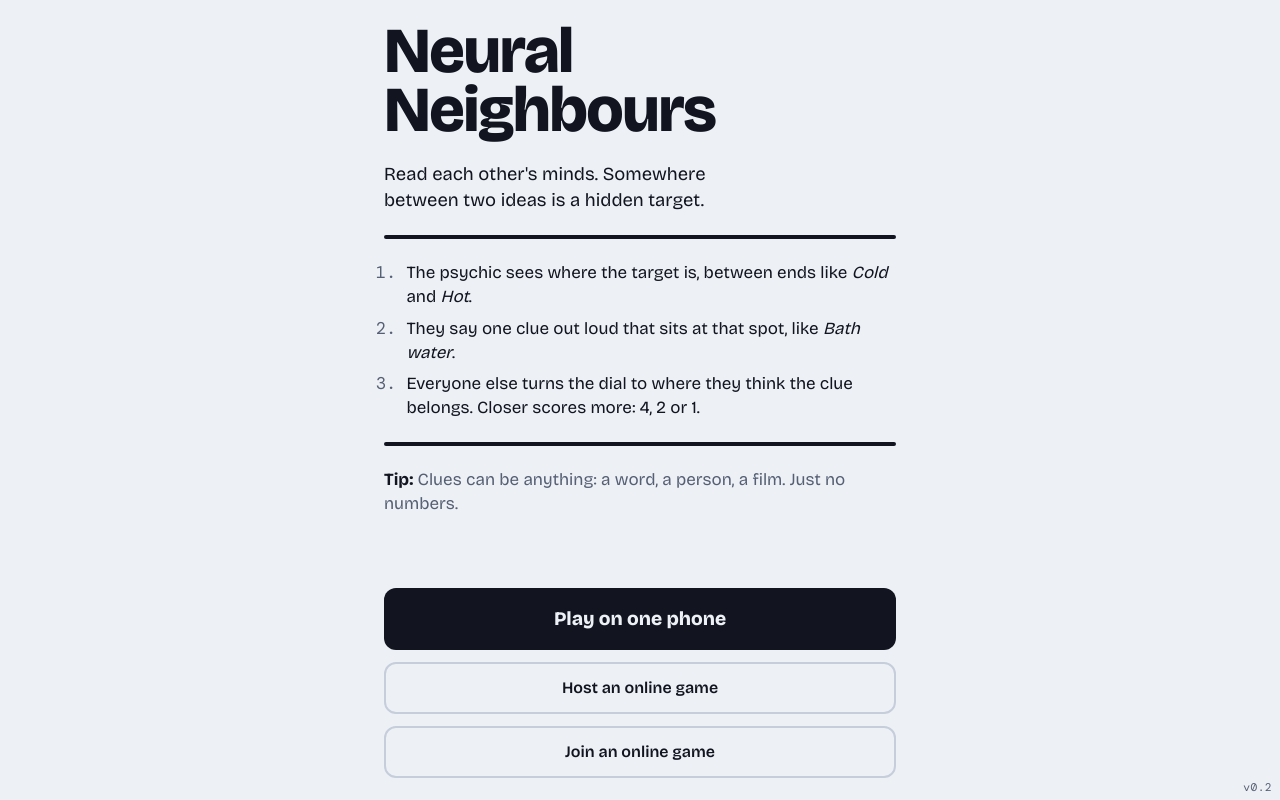
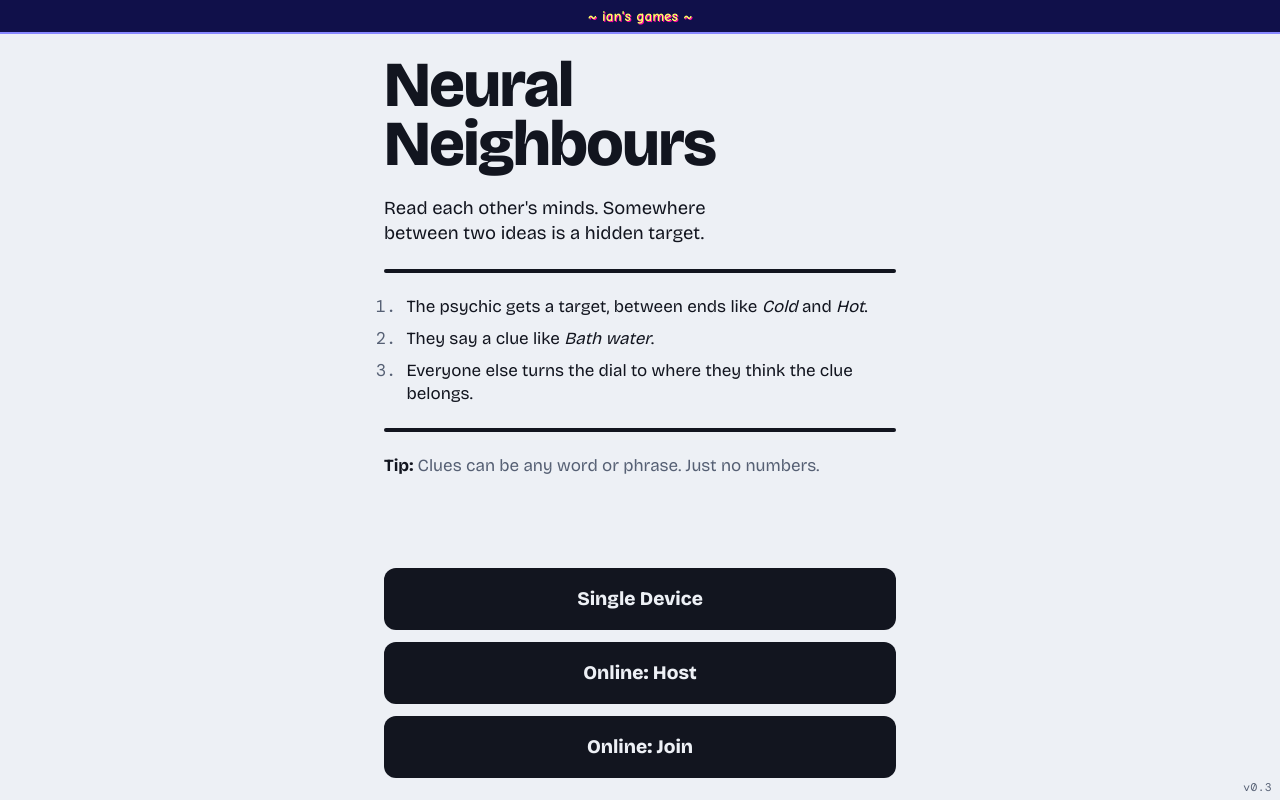
Before and after one commit to isobotka/game-website, a plain HTML site: page neural-neighbours/index.html in a window 1280 px wide. Drawn offline with nearby package versions, Linux system fonts and the light colour scheme.

Commit message:
Ui changes

```diff
--- a/neural-neighbours/index.html
+++ b/neural-neighbours/index.html
@@ -12,6 +12,7 @@
      net.js (online), ui.js (drawing screens and the dial), main.js (buttons and dragging). -->
 </head>
 <body>
+<nav class="site"><a href="../">~ ian's games ~</a></nav>
 <main id="app">
 
   <section class="screen" id="s-mode">
@@ -22,20 +23,20 @@
       <hr class="bar-rule">
 
       <ol class="rules">
-        <li>The psychic sees where the target is, between ends like <em>Cold</em> and <em>Hot</em>.</li>
-        <li>They say one clue out loud that sits at that spot, like <em>Bath water</em>.</li>
-        <li>Everyone else turns the dial to where they think the clue belongs. Closer scores more: 4, 2 or 1.</li>
+        <li>The psychic gets a target, between ends like <em>Cold</em> and <em>Hot</em>.</li>
+        <li>They say a clue like <em>Bath water</em>.</li>
+        <li>Everyone else turns the dial to where they think the clue belongs.</li>
       </ol>
 
       <hr class="bar-rule">
 
-      <p class="tip"><strong>Tip:</strong> Clues can be anything: a word, a person, a film. Just no numbers.</p>
+      <p class="tip"><strong>Tip:</strong> Clues can be any word or phrase. Just no numbers.</p>
 
       <div class="spacer"></div>
       <div class="actions">
-        <button class="btn solid" id="btnLocal" type="button">Play on one phone</button>
-        <button class="btn ghost" id="btnHost" type="button">Host an online game</button>
-        <button class="btn ghost" id="btnJoin" type="button">Join an online game</button>
+        <button class="btn solid" id="btnLocal" type="button">Single Device</button>
+        <button class="btn solid" id="btnHost" type="button">Online: Host</button>
+        <button class="btn solid" id="btnJoin" type="button">Online: Join</button>
       </div>
     </div>
   </section>
@@ -185,7 +186,7 @@
 </main>
 
 <!-- Bump this when you publish a change. -->
-<p class="version" aria-label="Version 0.2">v0.2</p>
+<p class="version" aria-label="Version 0.3">v0.3</p>
 
 <script src="decks.js"></script>
 <script src="rules.js"></script>
--- a/neural-neighbours/style.css
+++ b/neural-neighbours/style.css
@@ -56,7 +56,19 @@ body {
   -webkit-text-size-adjust: 100%;
   -webkit-tap-highlight-color: transparent;
 }
-#app { min-height: 100%; display: flex; flex-direction: column; }
+body { display: flex; flex-direction: column; }
+#app { flex: 1 0 auto; display: flex; flex-direction: column; }
+
+/* Banner back to the games list, in the homepage's old-school look. */
+.site {
+  background: #10104a; border-bottom: 2px solid #8888ff; text-align: center;
+  padding: max(4px, env(safe-area-inset-top, 0px)) 16px 4px;
+}
+.site a {
+  font-family: "Comic Sans MS", "Comic Sans", cursive; font-size: 15px; font-weight: 700;
+  color: #ffff66; text-shadow: 1px 1px 0 #ff00aa; text-decoration: none;
+}
+.site a:hover { text-decoration: underline; }
 .screen { flex: 1; display: flex; flex-direction: column; }
 .inner {
   width: 100%;
--- a/phrase-potato/style.css
+++ b/phrase-potato/style.css
@@ -57,7 +57,19 @@ body {
   -webkit-text-size-adjust: 100%;
   -webkit-tap-highlight-color: transparent;
 }
-#app { min-height: 100%; display: flex; flex-direction: column; }
+body { display: flex; flex-direction: column; }
+#app { flex: 1 0 auto; display: flex; flex-direction: column; }
+
+/* Banner back to the games list, in the homepage's old-school look. */
+.site {
+  background: #10104a; border-bottom: 2px solid #8888ff; text-align: center;
+  padding: max(4px, env(safe-area-inset-top, 0px)) 16px 4px;
+}
+.site a {
+  font-family: "Comic Sans MS", "Comic Sans", cursive; font-size: 15px; font-weight: 700;
+  color: #ffff66; text-shadow: 1px 1px 0 #ff00aa; text-decoration: none;
+}
+.site a:hover { text-decoration: underline; }
 .screen { flex: 1; display: flex; flex-direction: column; }
 .inner {
   width: 100%;
```
Also changed, not shown: phrase-potato/index.html (+4 -3 lines).
